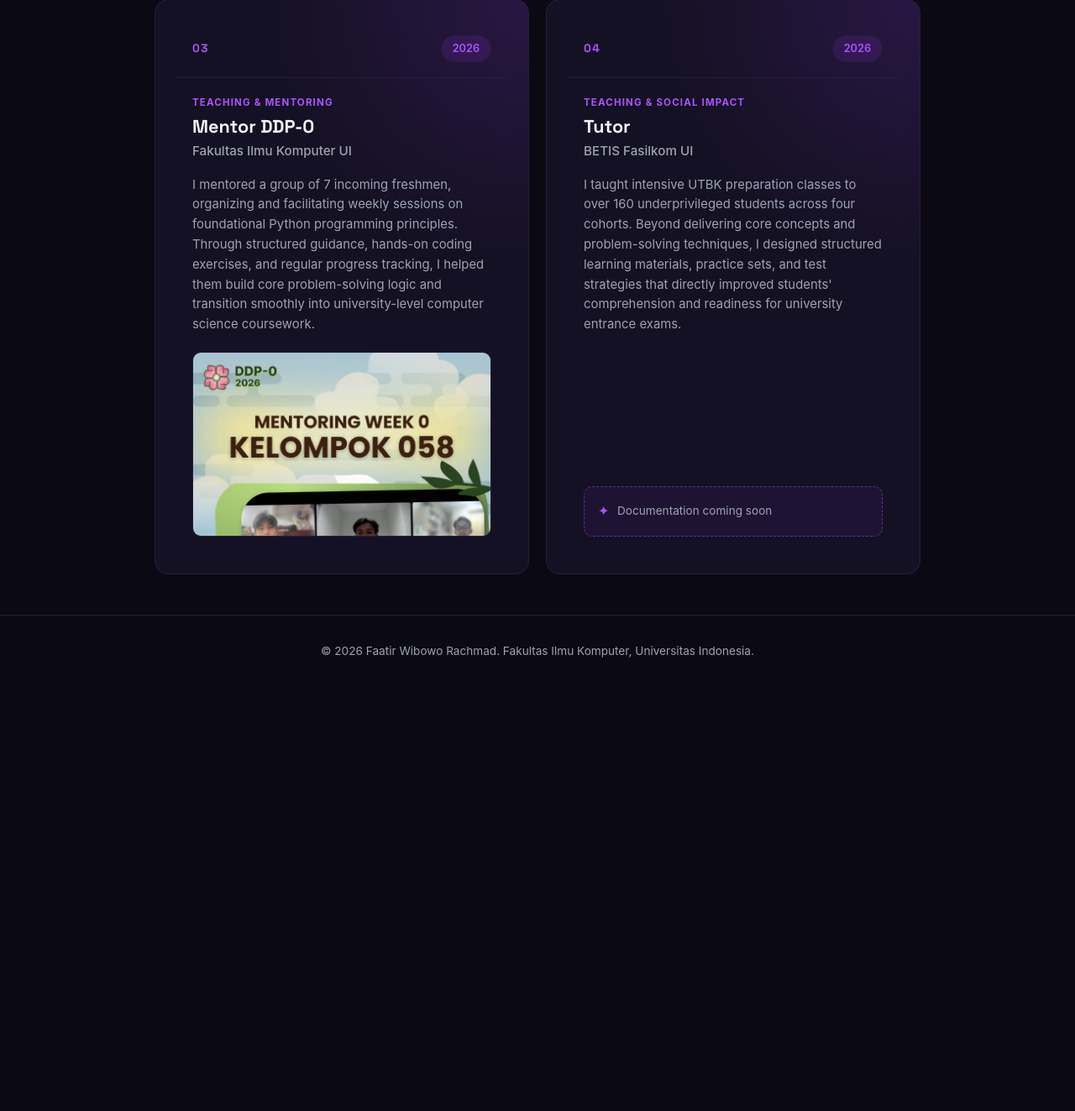
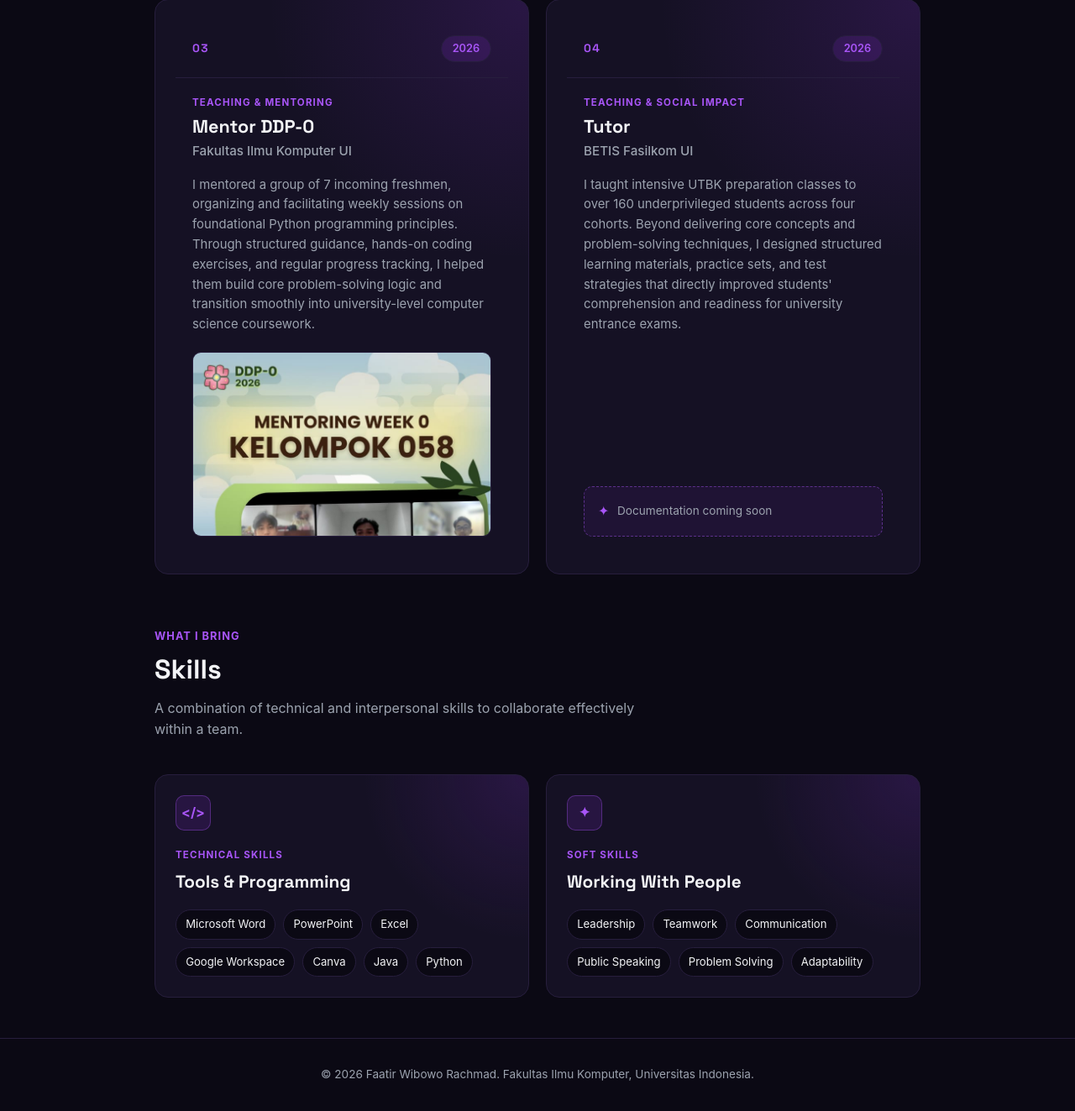
Before and after one commit to faatirrachmad/my-portofolio, a Django app: page / in a window 1280 px wide. Shown: the part 1529-2852 px from the top of the page at 84% size. Before the commit the page ends 2312 px from the top, so only its background shows below. Run offline with Django 5.2, Linux system fonts and the light colour scheme.

Commit message:
Menambahkan section skills

```diff
--- a/static/css/style.css
+++ b/static/css/style.css
@@ -533,3 +533,64 @@ h3 {
         height: 180px;
     }
 }
+
+.skills-grid {
+    display: grid;
+    grid-template-columns: repeat(2, minmax(0, 1fr));
+    gap: 1.25rem;
+}
+
+.skill-card {
+    padding: 1.5rem;
+    background:
+        radial-gradient(circle at top right, rgba(147, 51, 234, 0.16), transparent 38%),
+        var(--bg-secondary);
+    border: 1px solid var(--border-color);
+    border-radius: 16px;
+    transition: transform 0.3s ease, border-color 0.3s ease, box-shadow 0.3s ease;
+}
+
+.skill-card:hover {
+    transform: translateY(-7px);
+    border-color: var(--accent-purple);
+    box-shadow: 0 18px 35px rgba(0, 0, 0, 0.28);
+}
+
+.skill-icon {
+    display: grid;
+    width: 42px;
+    height: 42px;
+    margin-bottom: 1.25rem;
+    place-items: center;
+    color: var(--accent-purple-light);
+    background-color: rgba(147, 51, 234, 0.15);
+    border: 1px solid rgba(168, 85, 247, 0.35);
+    border-radius: 10px;
+    font-weight: 700;
+}
+
+.skill-card h3 {
+    margin-bottom: 1rem;
+    font-size: 1.3rem;
+}
+
+.skill-tags {
+    display: flex;
+    flex-wrap: wrap;
+    gap: 0.55rem;
+}
+
+.skill-tags span {
+    padding: 0.4rem 0.7rem;
+    color: var(--text-main);
+    background-color: var(--bg-primary);
+    border: 1px solid var(--border-color);
+    border-radius: 999px;
+    font-size: 0.82rem;
+}
+
+@media (max-width: 768px) {
+    .skills-grid {
+        grid-template-columns: 1fr;
+    }
+}
--- a/templates/index.html
+++ b/templates/index.html
@@ -168,6 +168,46 @@
                 </article>
             </div>
         </section>
+        <section class="portfolio-section container" id="skills">
+            <div class="section-header">
+                <p class="section-kicker">What I Bring</p>
+                <h2>Skills</h2>
+                <p class="section-description">
+                    A combination of technical and interpersonal skills to collaborate effectively within a team.
+                </p>
+            </div>
+
+            <div class="skills-grid">
+                <article class="skill-card">
+                    <div class="skill-icon">&lt;/&gt;</div>
+                    <p class="experience-type">Technical Skills</p>
+                    <h3>Tools & Programming</h3>
+                    <div class="skill-tags">
+                        <span>Microsoft Word</span>
+                        <span>PowerPoint</span>
+                        <span>Excel</span>
+                        <span>Google Workspace</span>
+                        <span>Canva</span>
+                        <span>Java</span>
+                        <span>Python</span>
+                    </div>
+                </article>
+
+                <article class="skill-card">
+                    <div class="skill-icon">✦</div>
+                    <p class="experience-type">Soft Skills</p>
+                    <h3>Working With People</h3>
+                    <div class="skill-tags">
+                        <span>Leadership</span>
+                        <span>Teamwork</span>
+                        <span>Communication</span>
+                        <span>Public Speaking</span>
+                        <span>Problem Solving</span>
+                        <span>Adaptability</span>
+                    </div>
+                </article>
+            </div>
+        </section>
 
     </main>
     </main>
```
